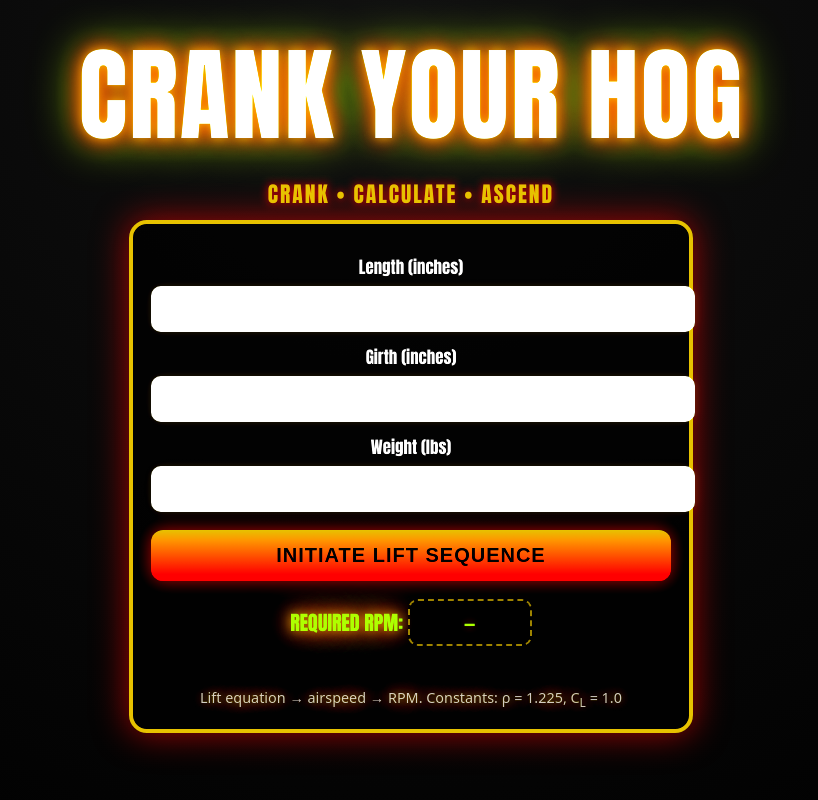
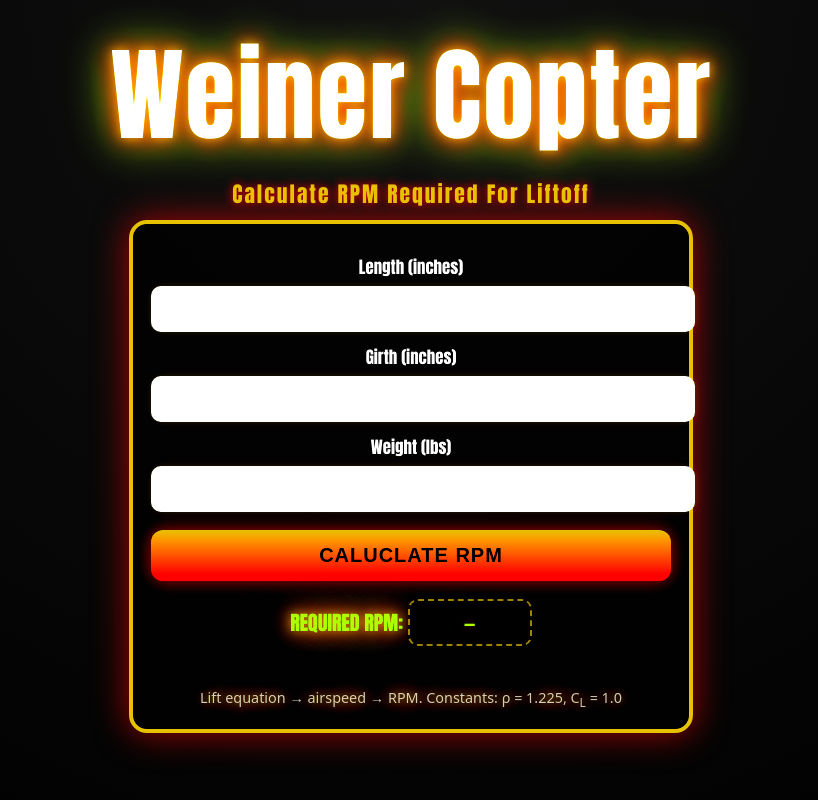
Before and after one commit to WillItCompile/willitcompile.github.io, a plain HTML site: page index.html in a window 1280 px wide. Shown: the whole page, without its empty margins (229-1047 px from the left). Drawn offline with Linux system fonts and the light colour scheme.

Commit message:
Update index.html

```diff
--- a/index.html
+++ b/index.html
@@ -174,8 +174,8 @@
 
 <body>
 
-  <h1 class="shake">CRANK YOUR HOG</h1>
-  <div class="hog">CRANK • CALCULATE • ASCEND</div>
+  <h1 class="shake">Weiner Copter</h1>
+  <div class="hog">Calculate RPM Required For Liftoff</div>
 
   <div class="card" id="card">
     <label>Length (inches)</label>
@@ -187,7 +187,7 @@
     <label>Weight (lbs)</label>
     <input id="weight" type="number" step="any" min="0.01" />
 
-    <button id="calcBtn">INITIATE LIFT SEQUENCE</button>
+    <button id="calcBtn">Caluclate RPM</button>
 
     <div class="out">
       REQUIRED RPM: <strong id="result">—</strong>
```
